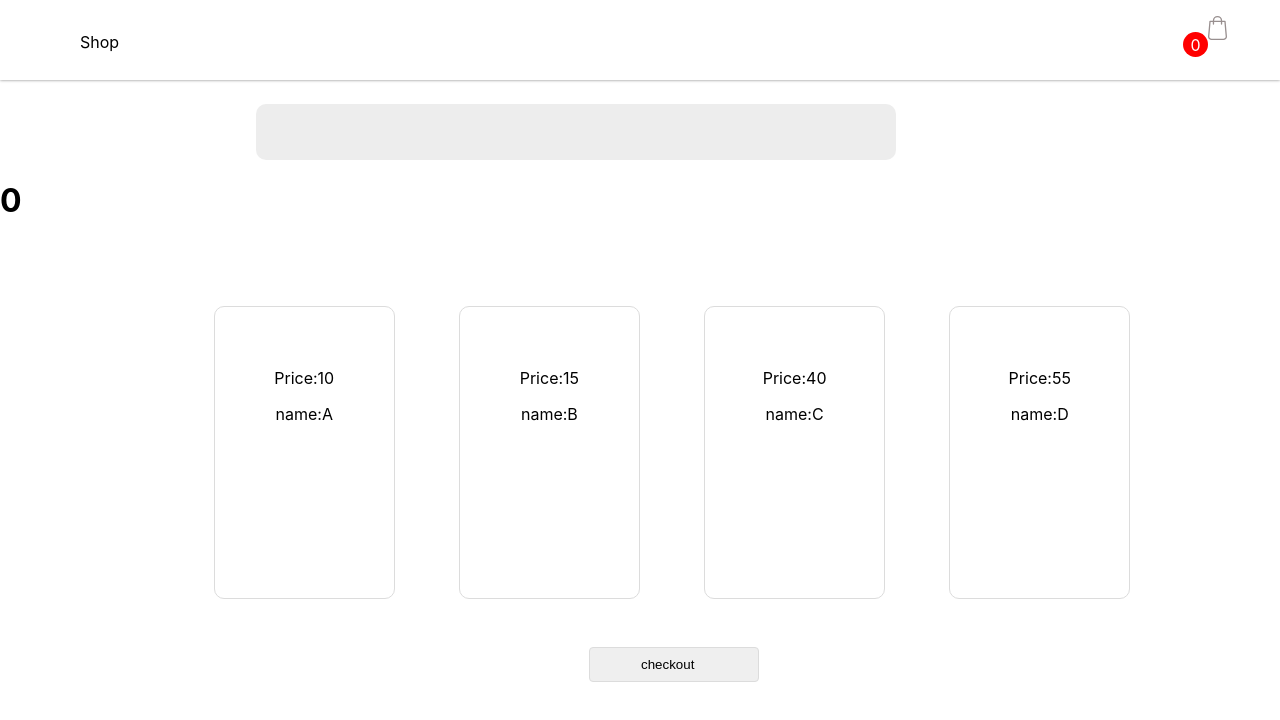
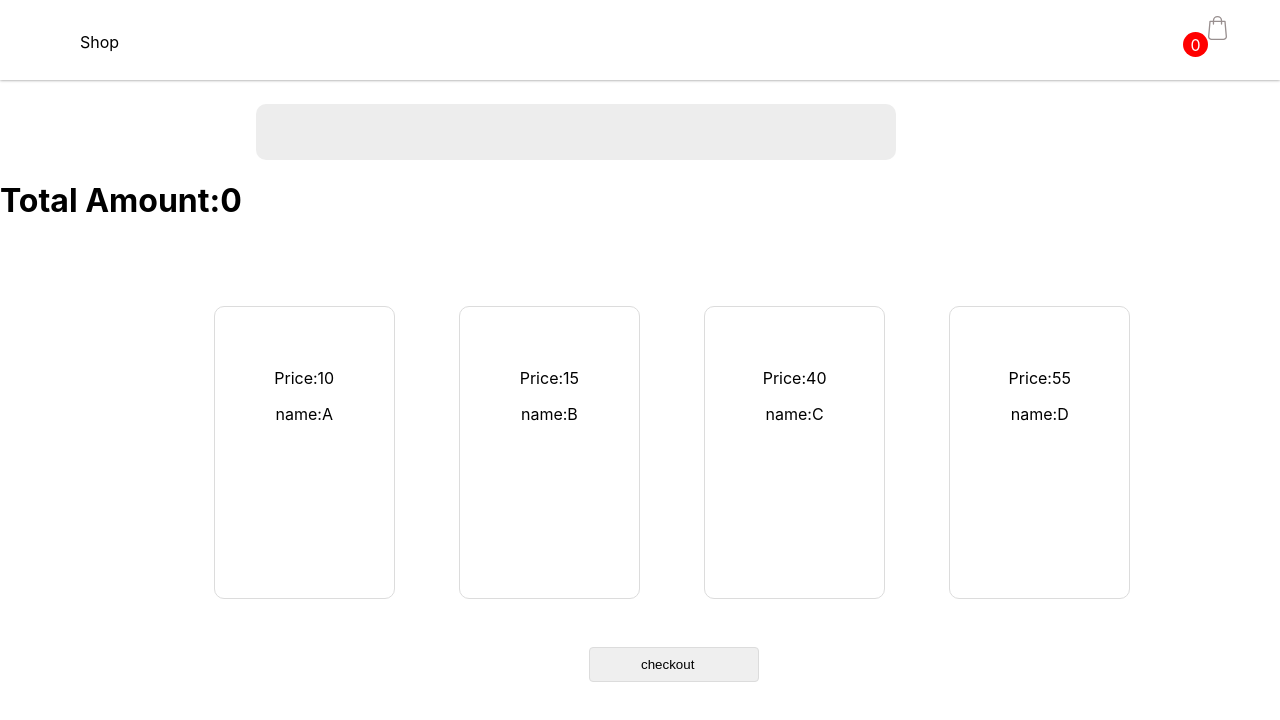
Before and after one commit to spacejupiter/checkout, a React (Create React App) app: page / in a window 1280 px wide. Shown: the top 720 px of the page. Built offline with nearby package versions, Linux system fonts and the light colour scheme.

Commit message:
total amount

```diff
--- a/src/App.css
+++ b/src/App.css
@@ -16,6 +16,9 @@
     justify-content: center;
 
 
+}
+.item-list-div{
+    background:red;
 }
 .bag-amount{
    display:absolute;
--- a/src/Components/shop.js
+++ b/src/Components/shop.js
@@ -38,12 +38,12 @@ class Shopping extends React.Component{
 Allitems= ()=>{
     if (this.state.basket===0){return 0;}
      else{
-   var  Allitems=this.state.basket.forEach(item=>{
+   var  Allitem=this.state.basket.forEach(item=>{
        return(<ItemList name={item.name} />) ;
    })
 
      }
-   return Allitems;
+   return Allitem;
     }
 
 Total=()=>{
@@ -84,11 +84,12 @@ return (TotalAmount);
         <div className={"container-div"}>
         <Header amount={this.state.basket.length} />
         <Search />
-            <h1>{this.Total()}</h1>
+            <h1>Total Amount:{this.Total()}</h1>
       <div className="products-container">  {this.Allproducts } </div>
        <button className={"checkout"}> checkout</button>
         <div className={'item-list-div'}>
 
+            {}
             </div>
         </div>
     );
```
